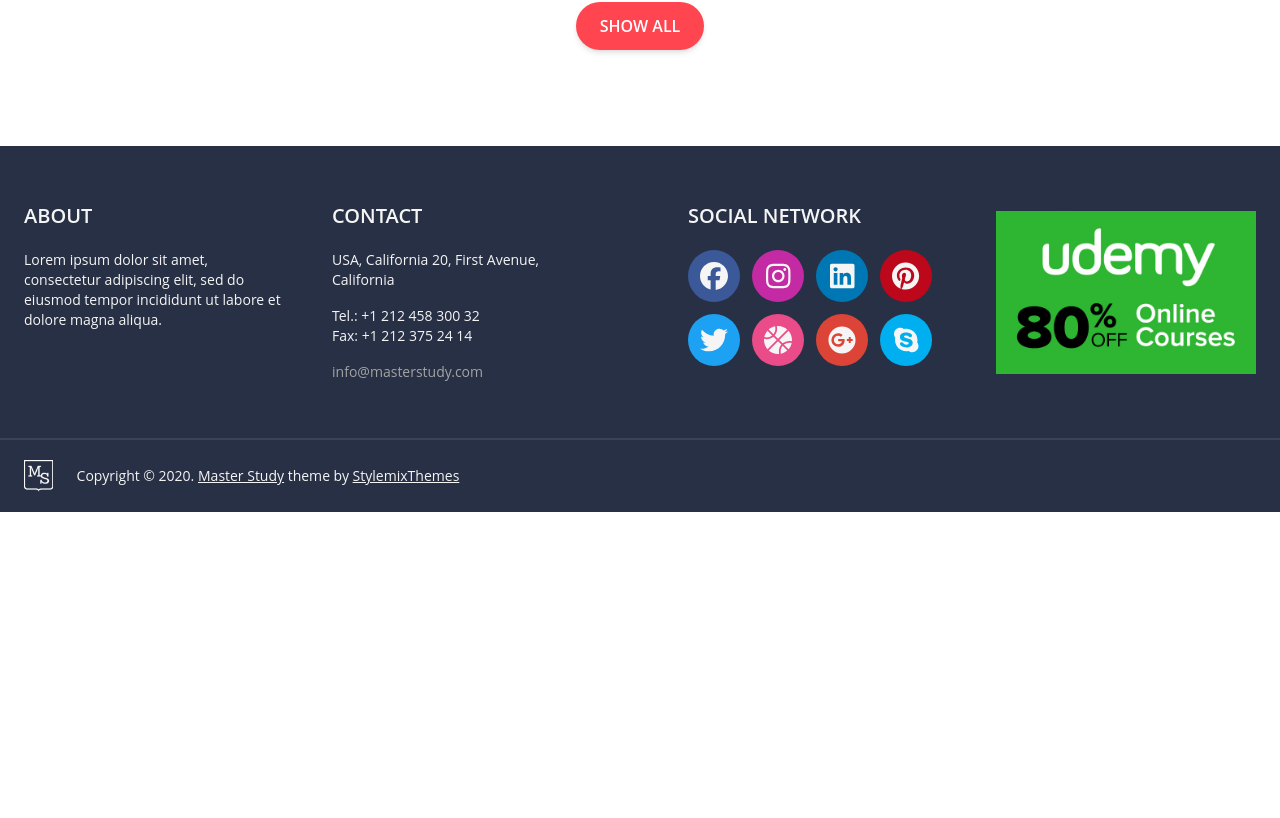
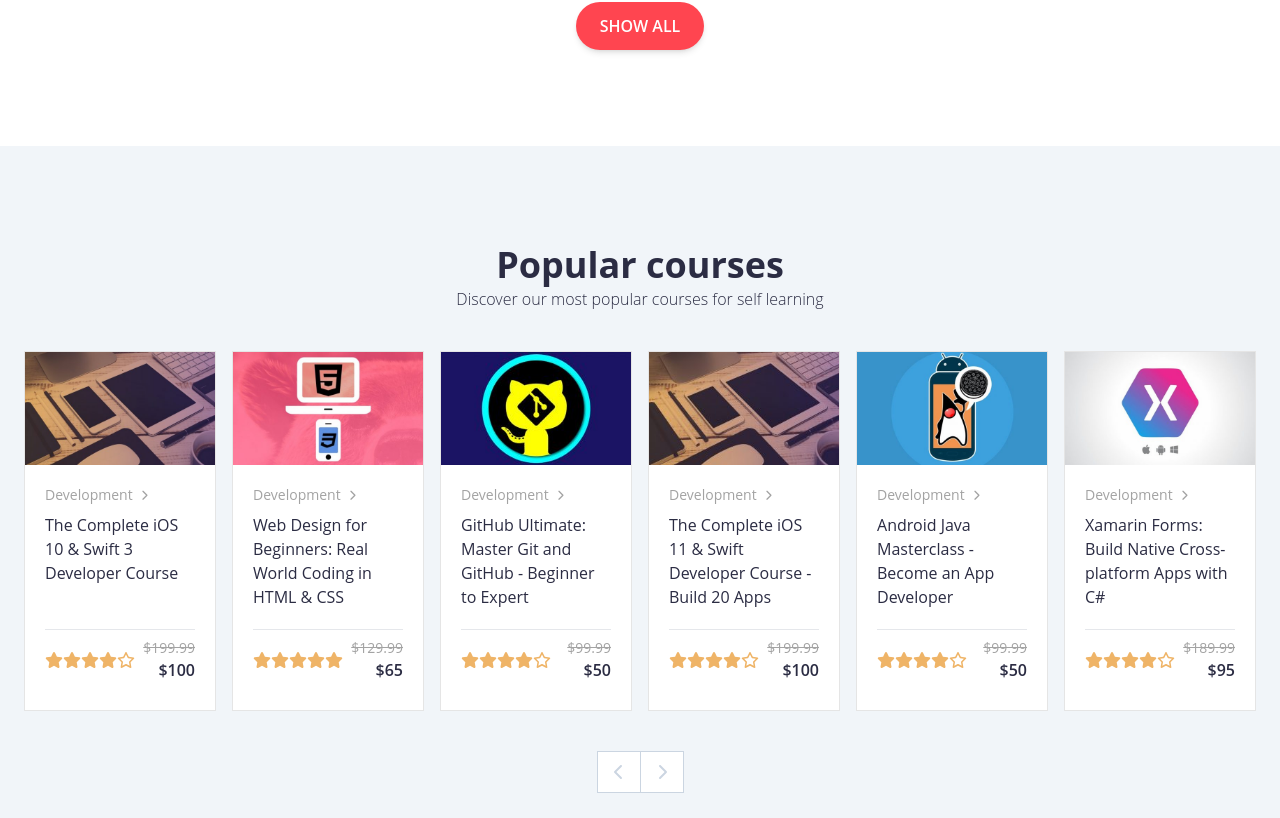
Before and after one commit to giorgioverzicco/proj-html-vuejs, a Vue app: page / in a window 1280 px wide. Shown: the part 2742-3560 px from the top of the page. Before the commit the page ends 3254 px from the top, so only its background shows below. Built offline with nearby package versions, Linux system fonts and the light colour scheme.

Commit message:
add section popular courses

```diff
--- a/src/components/layout/TheMain.vue
+++ b/src/components/layout/TheMain.vue
@@ -4,6 +4,7 @@
     <SectionPopularDevCourses />
     <SectionLearnMore />
     <SectionRecentCourses />
+    <SectionPopularCourses />
   </main>
 </template>
 
@@ -12,10 +13,12 @@
 import SectionHero from '@/components/organisms/Main/Sections/SectionHero'
 import SectionLearnMore from '@/components/organisms/Main/Sections/SectionLearnMore'
 import SectionRecentCourses from '@/components/organisms/Main/Sections/SectionRecentCourses'
+import SectionPopularCourses from '@/components/organisms/Main/Sections/SectionPopularCourses'
 
 export default {
   name: 'TheMain',
   components: {
+    SectionPopularCourses,
     SectionRecentCourses,
     SectionLearnMore,
     SectionHero,
--- /dev/null
+++ b/src/components/organisms/Main/Sections/SectionPopularCourses.vue
@@ -0,0 +1,98 @@
+<template>
+  <section class="bg-slate-100">
+    <div
+      class="container-lg flex flex-col items-center py-24 text-material-ebony-clay"
+    >
+      <h3 class="text-4xl font-bold leading-tight">Popular courses</h3>
+      <p class="mb-10 font-light">
+        Discover our most popular courses for self learning
+      </p>
+
+      <CardCourseGrid :courses="courses" class="mb-10" />
+
+      <div class="flex text-slate-300">
+        <ButtonIcon
+          class="border border-r-0 border-slate-300 bg-white px-4 py-3 transition-colors duration-300 hover:bg-material-search"
+        >
+          <FontAwesomeIcon icon="fa-solid fa-chevron-left" />
+        </ButtonIcon>
+        <ButtonIcon
+          class="border border-slate-300 bg-white px-4 py-3 transition-colors duration-300 hover:bg-material-search"
+        >
+          <FontAwesomeIcon icon="fa-solid fa-chevron-right" />
+        </ButtonIcon>
+      </div>
+    </div>
+  </section>
+</template>
+
+<script>
+import CardCourseGrid from '@/components/organisms/CardCourseGrid'
+import ButtonIcon from '@/components/atoms/Buttons/ButtonIcon'
+export default {
+  name: 'SectionPopularCourses',
+  components: { ButtonIcon, CardCourseGrid },
+  data() {
+    return {
+      courses: [
+        {
+          url: '#',
+          img: 'img/ios.jpg',
+          category: 'Development',
+          title: 'The Complete iOS 10 & Swift 3 Developer Course',
+          rating: 4,
+          original_price: 199.99,
+          price: 100.0,
+        },
+        {
+          url: '#',
+          img: 'img/web-design.jpg',
+          category: 'Development',
+          title: 'Web Design for Beginners: Real World Coding in HTML & CSS',
+          rating: 5,
+          original_price: 129.99,
+          price: 65.0,
+        },
+        {
+          url: '#',
+          img: 'img/github.jpg',
+          category: 'Development',
+          title: 'GitHub Ultimate: Master Git and GitHub - Beginner to Expert',
+          rating: 4,
+          original_price: 99.99,
+          price: 50.0,
+        },
+        {
+          url: '#',
+          img: 'img/ios-2.jpg',
+          category: 'Development',
+          title: 'The Complete iOS 11 & Swift Developer Course - Build 20 Apps',
+          rating: 4,
+          original_price: 199.99,
+          price: 100.0,
+        },
+        {
+          url: '#',
+          img: 'img/java.jpg',
+          category: 'Development',
+          title: 'Android Java Masterclass - Become an App Developer',
+          rating: 4,
+          original_price: 99.99,
+          price: 50.0,
+        },
+        {
+          url: '#',
+          img: 'img/xamarin.jpg',
+          category: 'Development',
+          title: 'Xamarin Forms: Build Native Cross-platform Apps with C#',
+          rating: 4,
+          original_price: 189.99,
+          price: 95.0,
+        },
+      ],
+    }
+  },
+}
+</script>
+
+<style scoped></style>
--- a/src/components/organisms/Main/Sections/SectionRecentCourses.vue
+++ b/src/components/organisms/Main/Sections/SectionRecentCourses.vue
@@ -20,6 +20,7 @@
     <ButtonPrimary tag="a" href="#">Show All</ButtonPrimary>
   </section>
 </template>
+
 <script>
 import CardCourseGrid from '@/components/organisms/CardCourseGrid'
 import ButtonPrimary from '@/components/atoms/Buttons/ButtonPrimary'
```
